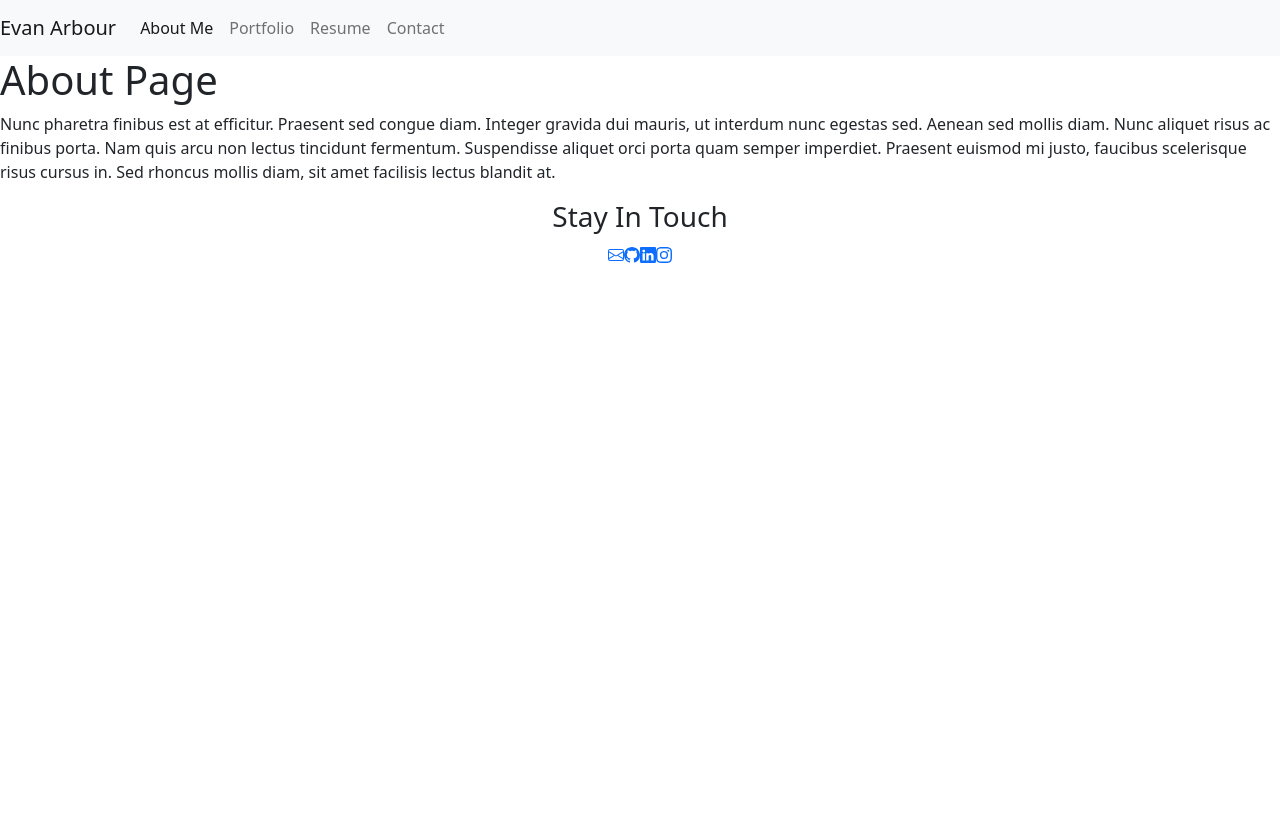
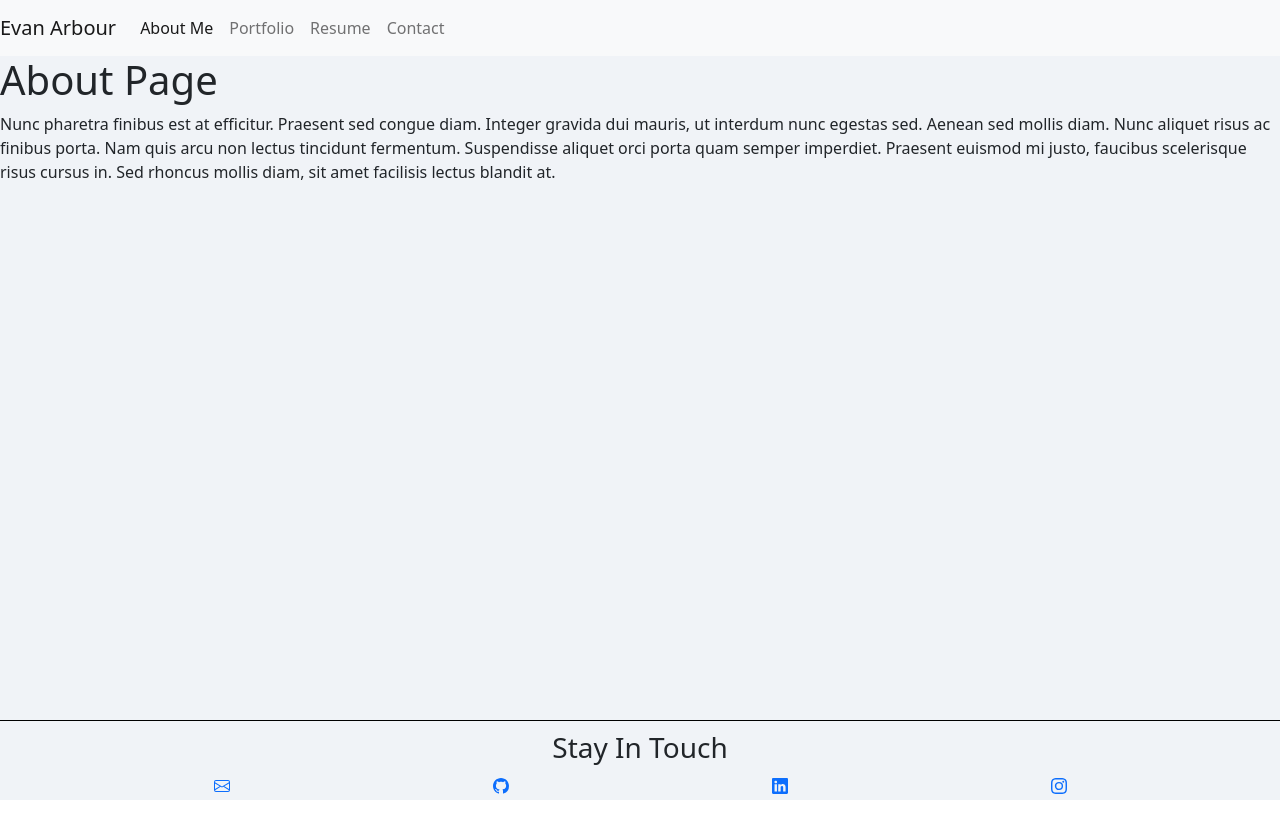
Before and after one commit to evanarbour/Arbour-Portfolio-React, a React (Create React App) app in the folder react-portfolio/: page / in a window 1280 px wide. Built offline with nearby package versions, Linux system fonts and the light colour scheme.

Commit message:
imported google font and added styling to footer

```diff
--- a/react-portfolio/public/index.html
+++ b/react-portfolio/public/index.html
@@ -24,6 +24,7 @@
       work correctly both with client-side routing and a non-root public URL.
       Learn how to configure a non-root public URL by running `npm run build`.
     -->
+    <link href="https://fonts.googleapis.com/css2?family=Playfair+Display:wght@700&display=swap" rel="stylesheet">
     <title>React App</title>
   </head>
   <body>
--- a/react-portfolio/src/components/Footer.js
+++ b/react-portfolio/src/components/Footer.js
@@ -3,6 +3,7 @@ import { BsGithub } from "react-icons/bs";
 import { BsLinkedin } from "react-icons/bs";
 import { BsInstagram} from "react-icons/bs";
 import { BsEnvelope } from "react-icons/bs";
+import '../styles/Footer.css';
 
 function Footer () {
     return (
@@ -11,18 +12,23 @@ function Footer () {
                 <div class="row text-center">
                     <div class="col-sm-12">
                         <h3>Stay In Touch</h3>
-                        <ul class="list-unstyled">
+                        <ul class="list-unstyled d-flex justify-content-around">
                             <li>
                                 <a href="mailto:evan.arbour@gmail.com"><BsEnvelope /></a>
-                                <a href="www.github.com"><BsGithub /></a>
-                                <a href="www.linkedin.com"><BsLinkedin /></a>
-                                <a href="www.instagram.com"><BsInstagram /></a>
+                            </li>
+                            <li>
+                                <a href="www.github.com/evanarbour"><BsGithub /></a>
+                            </li>
+                            <li>
+                                <a href="www.linkedin.com/evanarbour"><BsLinkedin /></a>
+                            </li>
+                            <li>
+                                <a href="www.instagram.com/evanarbour"><BsInstagram /></a>
                             </li>
                         </ul>
                     </div>
                 </div>
             </div>
-
         </footer>
     );
 
--- a/react-portfolio/src/components/PortfolioContainer.js
+++ b/react-portfolio/src/components/PortfolioContainer.js
@@ -5,6 +5,7 @@ import About from './pages/About'
 import Contact from './pages/Contact';
 import Portfolio from './pages/Portfolio';
 import Resume from './pages/Resume';
+import '../styles/portfolioContainer.css';
 
 
 export default function PortfolioContainer() {
@@ -29,11 +30,13 @@ export default function PortfolioContainer() {
     const handlePageChange = (page) => setCurrentPage(page)
 
     return (
-        <div>
-            {/* we pass currentPage to set state (About) in Navigation.js and handlePageChange to update it */}
-            <Navigation currentPage={currentPage} handlePageChange={handlePageChange} />
-            {/* passing this to return the corresponding components */}
-            {renderPage()}
+        <div class="page-container">
+            <div class="content-wrap">
+                 {/* we pass currentPage to set state (About) in Navigation.js and handlePageChange to update it */}
+                <Navigation currentPage={currentPage} handlePageChange={handlePageChange} />
+                {/* passing this to return the corresponding components */}
+                {renderPage()}
+            </div>
             <Footer />
         </div>
     )
--- a/react-portfolio/src/index.js
+++ b/react-portfolio/src/index.js
@@ -3,7 +3,6 @@ import ReactDOM from 'react-dom';
 import App from './App';
 import 'bootstrap/dist/css/bootstrap.min.css';
 
-
 ReactDOM.render(
     <App />,
   document.getElementById('root')
--- /dev/null
+++ b/react-portfolio/src/styles/Footer.css
@@ -0,0 +1,8 @@
+.footer {
+  position: absolute;
+  bottom: 0;
+  width: 100%;
+  height: 5rem;
+  border-top: 1px black solid;
+  padding-top: 10px;
+}
--- /dev/null
+++ b/react-portfolio/src/styles/portfolioContainer.css
@@ -0,0 +1,9 @@
+.page-container {
+  position: relative;
+  min-height: 100vh;
+  background-color: #f0f3f7;
+}
+
+.content-wrap {
+  padding-bottom: 3rem;
+}
```
Also changed, not shown: react-portfolio/src/styles/About.css (added).
